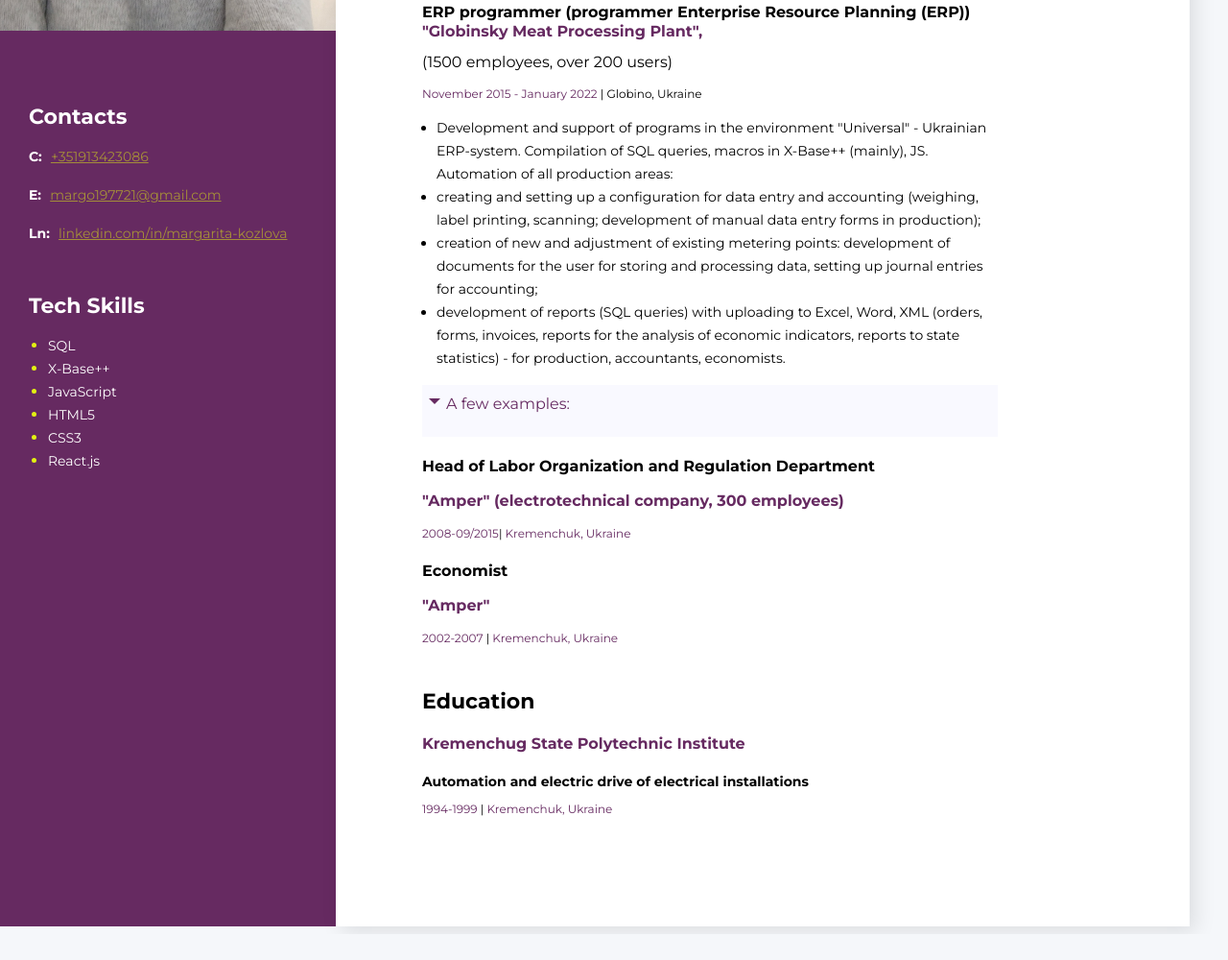
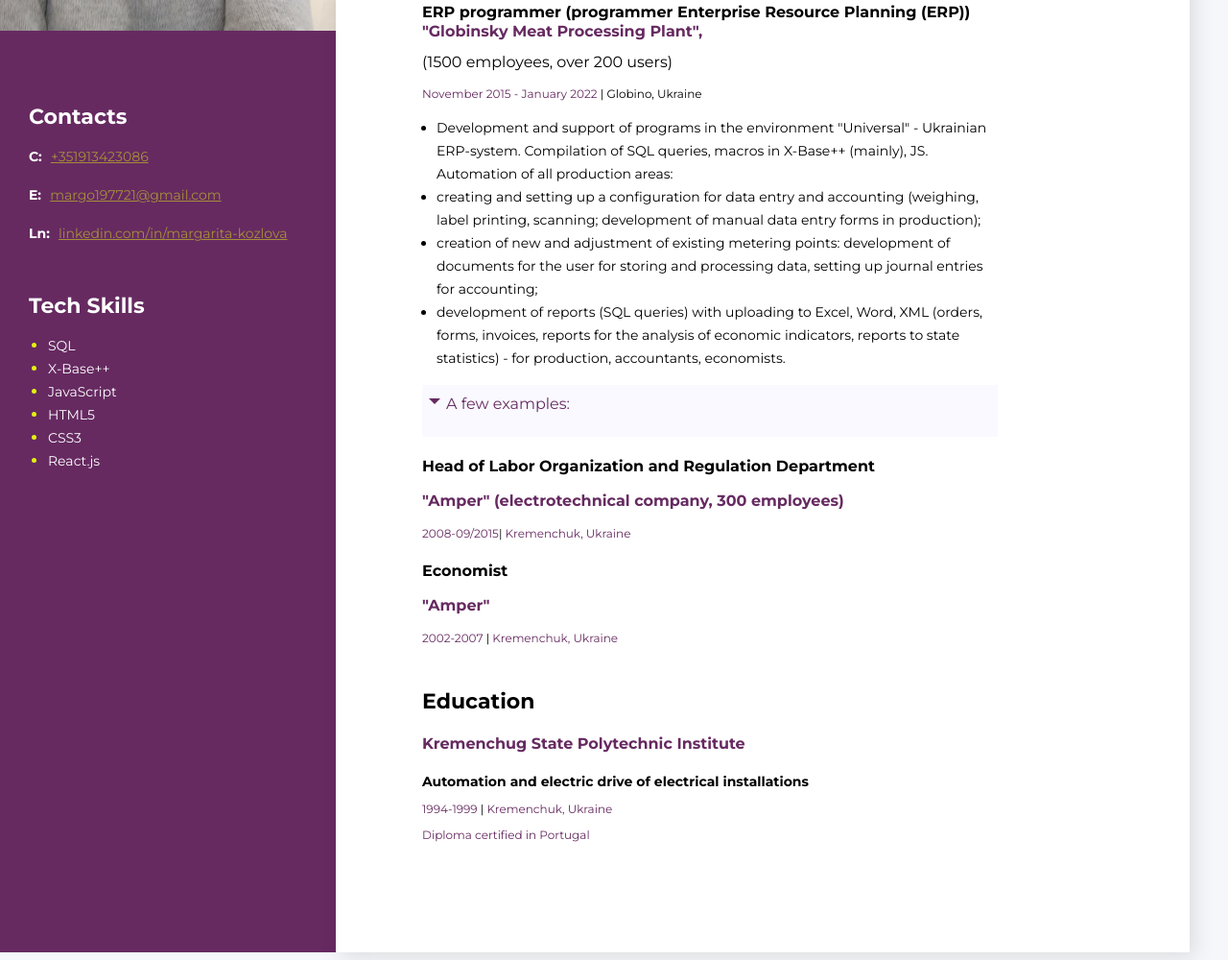
Before and after one commit to MargaritaKremen/Rezume, a plain HTML site: page index.html in a window 1280 px wide. Shown: the part 509-1509 px from the top of the page at 96% size. Before the commit the page ends 1482 px from the top, so only its background shows below. Drawn offline with Linux system fonts and the light colour scheme.

Commit message:
Add diploma

```diff
--- a/index.html
+++ b/index.html
@@ -112,6 +112,7 @@
         <h4 class="organization">Kremenchug State Polytechnic Institute</h4>
         <p class="management">Automation and electric drive of electrical installations</p>
         <p class="period">1994-1999 <span class="line">|</span> Kremenchuk, Ukraine</p>
+        <p class="period">Diploma certified in Portugal</p>
     </div>
 </div>
     <!--Sidebar-->
```
